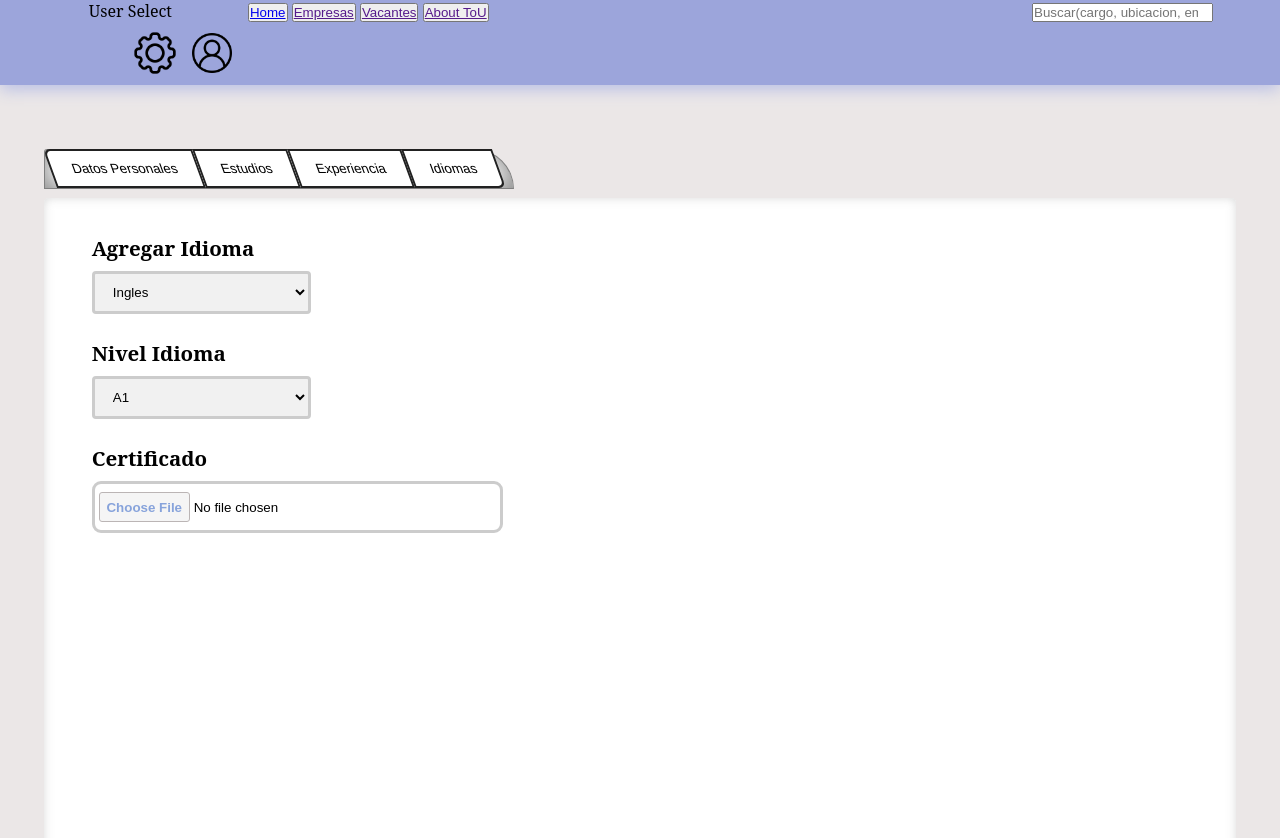
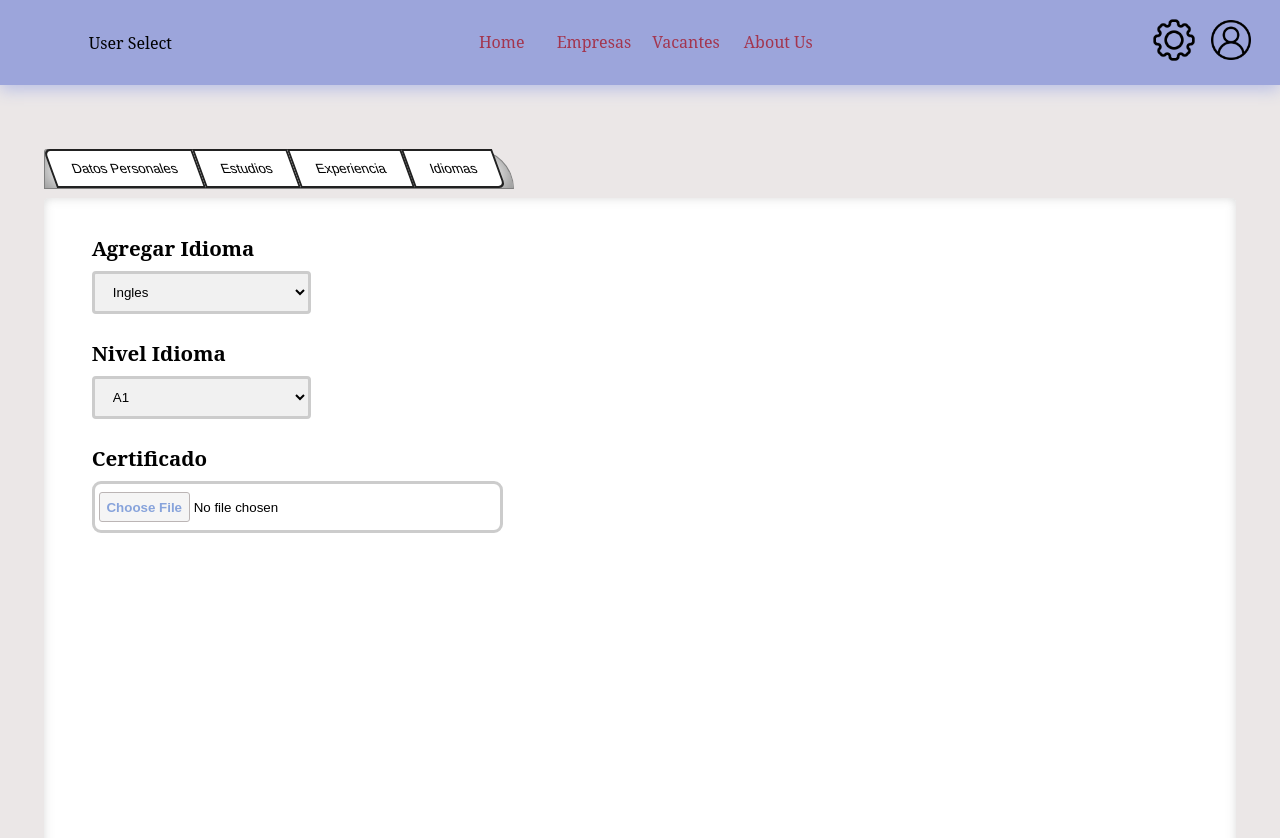
Before and after one commit to isaacrevelo/GitGrupo-Trimestre3, a plain HTML site: page html/curriculum.html in a window 1280 px wide. Shown: the top 838 px of the page. Drawn offline with Linux system fonts and the light colour scheme.

Commit message:
curriculum - apply change header

```diff
--- a/html/curriculum.html
+++ b/html/curriculum.html
@@ -14,24 +14,26 @@
             <!-- <img src="../img/login/example_logo.png"/> -->
         </section>
 
-        <section class="btns_encabezado">
-            <button class="btn_header">
-                <a href="login.html" target="">Home</a>
-            </button>
-            <button class="btn_header">
-                <a href="" target="">Empresas</a>
-            </button>
-            <button class="btn_header">
-                <a href="" target="">Vacantes</a>
-            </button>
-            <button class="btn_header">
-                <a href="" target="">About ToU</a>
-            </button>
+        <section class="navbar_encabezado">
+            <ul class="nav_links">
+                <li class="links">
+                    <a href="../index.html" target="_self">Home</a>
+                </li>
+                <li class="links">
+                    <a href="#" target="_self">Empresas</a>
+                </li>
+                <li class="links">
+                    <a href="#" target="_self">Vacantes</a>
+                </li>
+                <li class="links">
+                    <a href="#" target="_self">About Us</a>
+                </li>
+            </ul>
         </section>
 
-        <section class="buscador_encabezado">
+        <!-- <section class="buscador_encabezado">
             <input class="input_search" type="search" placeholder="Buscar(cargo, ubicacion, empresa...)"/>
-        </section>
+        </section> -->
 
         <section class="usuario_encabezado">
             <picture class="icons_user_1">
```
